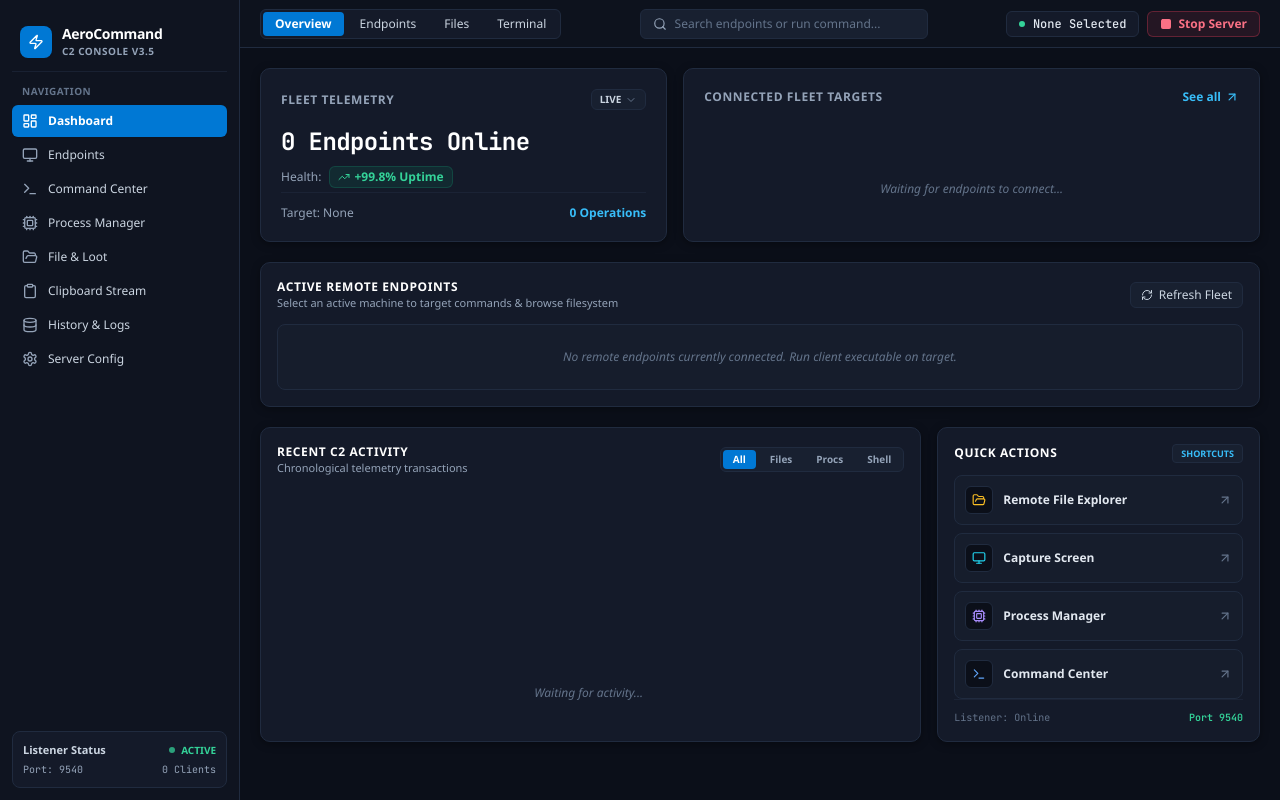
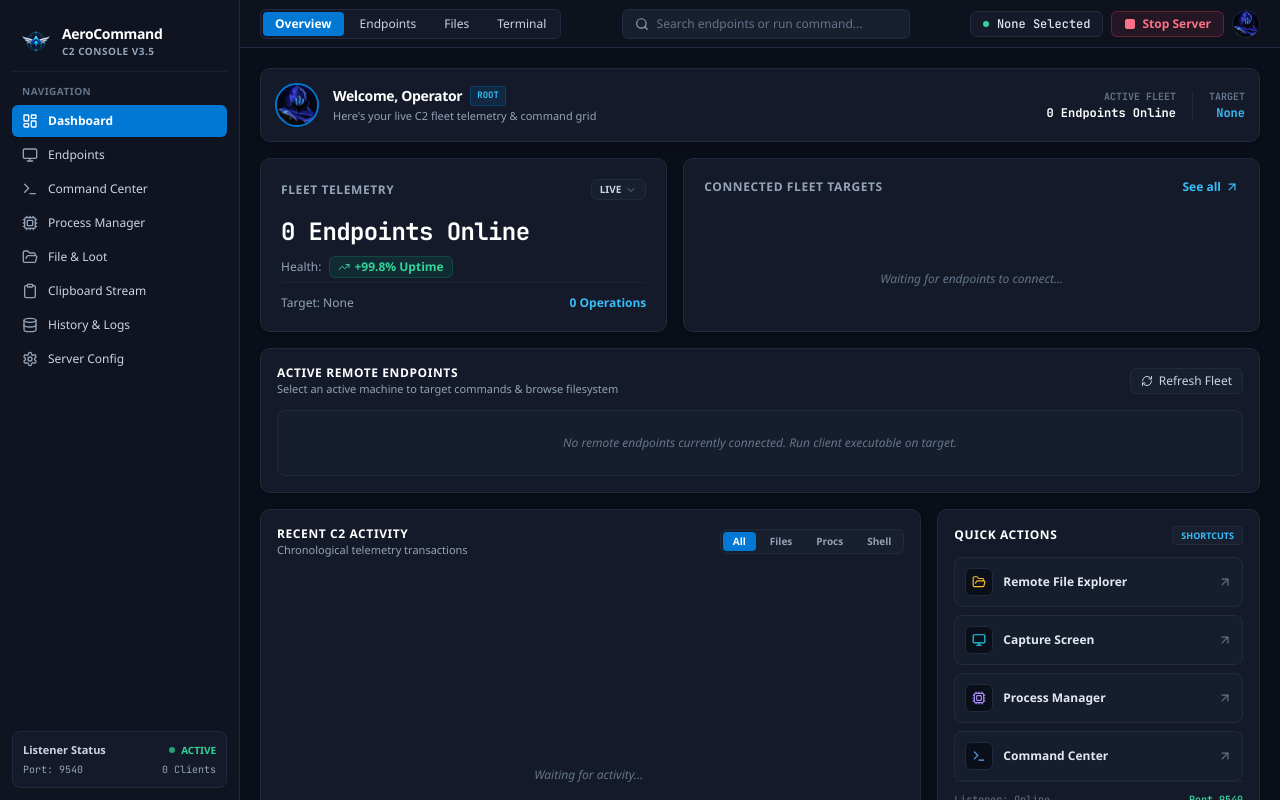
Before and after one commit to saahiyo/AeroCommand, a React (Vite) app in the folder aerocommand-tauri/: page / in a window 1280 px wide. Built offline with nearby package versions, Linux system fonts and the light colour scheme; the HTML template or start-up script is replaced by a standard one.

Commit message:
feat(ui): use asset logo in sidebar and add welcome banner with rounded pfp

```diff
--- a/aerocommand-tauri/src/App.tsx
+++ b/aerocommand-tauri/src/App.tsx
@@ -723,8 +723,8 @@ export default function App() {
         <div>
           {/* Windows-style Header */}
           <div className="flex items-center space-x-2.5 px-2 py-3 mb-2 border-b border-c2border/60">
-            <div className="w-8 h-8 rounded-lg bg-c2accent flex items-center justify-center shadow-sm shrink-0">
-              <Zap className="w-4 h-4 text-white" />
+            <div className="w-8 h-8 rounded-lg overflow-hidden flex items-center justify-center shrink-0">
+              <img src="/logo.png" alt="AeroCommand Logo" className="w-full h-full object-contain" />
             </div>
             <div>
               <span className="font-bold text-sm text-white tracking-tight block">AeroCommand</span>
@@ -866,15 +866,54 @@ export default function App() {
               {serverRunning ? <Square className="w-3 h-3 fill-current" /> : <Play className="w-3 h-3 fill-current" />}
               <span>{serverRunning ? 'Stop Server' : 'Start Server'}</span>
             </button>
+
+            {/* Operator PFP Icon */}
+            <img
+              src="/pfp.png"
+              alt="Operator Profile"
+              className="w-7 h-7 rounded-full object-cover border border-c2border shrink-0 ml-1"
+            />
           </div>
         </header>
 
         {/* MAIN CONTENT AREA */}
         <main className="flex-1 overflow-auto p-5 space-y-4">
 
-            {/* ==================== 1. DASHBOARD VIEW (STOVEST STYLE) ==================== */}
+            {/* ==================== 1. DASHBOARD VIEW ==================== */}
             {activeTab === 'dashboard' && (
-              <div className="space-y-5">
+              <div className="space-y-4">
+
+                {/* WELCOME BANNER WITH ROUNDED PFP */}
+                <div className="flex items-center justify-between p-3.5 bg-c2card border border-c2border rounded-xl shadow-card">
+                  <div className="flex items-center space-x-3.5">
+                    <img
+                      src="/pfp.png"
+                      alt="Operator Profile"
+                      className="w-11 h-11 rounded-full object-cover border-2 border-c2accent shadow-sm"
+                    />
+                    <div>
+                      <div className="flex items-center space-x-2">
+                        <h2 className="text-sm font-bold text-white tracking-tight">Welcome, Operator</h2>
+                        <span className="px-1.5 py-0.5 rounded text-[9px] font-bold bg-c2accent/15 border border-c2accent/30 text-c2cyan font-mono">
+                          ROOT
+                        </span>
+                      </div>
+                      <p className="text-[11px] text-slate-400 mt-0.5">Here's your live C2 fleet telemetry & command grid</p>
+                    </div>
+                  </div>
+
+                  <div className="flex items-center space-x-4 text-xs font-mono">
+                    <div className="text-right hidden sm:block">
+                      <span className="text-[10px] text-slate-500 block uppercase font-bold">Active Fleet</span>
+                      <span className="text-white font-bold">{clients.length} Endpoint{clients.length === 1 ? '' : 's'} Online</span>
+                    </div>
+                    <div className="h-7 w-[1px] bg-c2border hidden sm:block" />
+                    <div className="text-right">
+                      <span className="text-[10px] text-slate-500 block uppercase font-bold">Target</span>
+                      <span className="text-c2cyan font-bold">{(clients.find(c => c.id === selectedClientId) || clients[0])?.host || 'None'}</span>
+                    </div>
+                  </div>
+                </div>
 
                 {/* ROW 1: HERO METRIC + MINI TARGET CARDS */}
                 <div className="grid grid-cols-12 gap-4">
```
Also changed, not shown: aerocommand-tauri/public/pfp.png (added).
